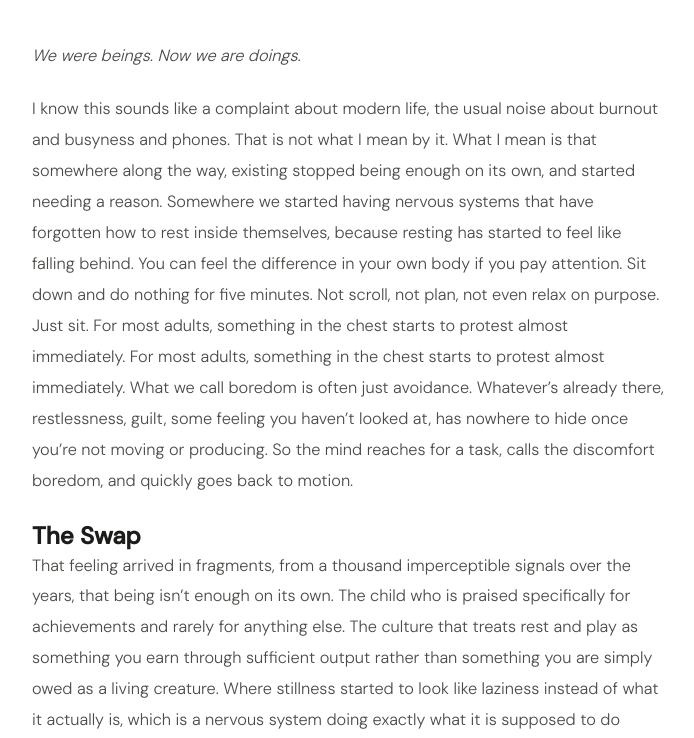
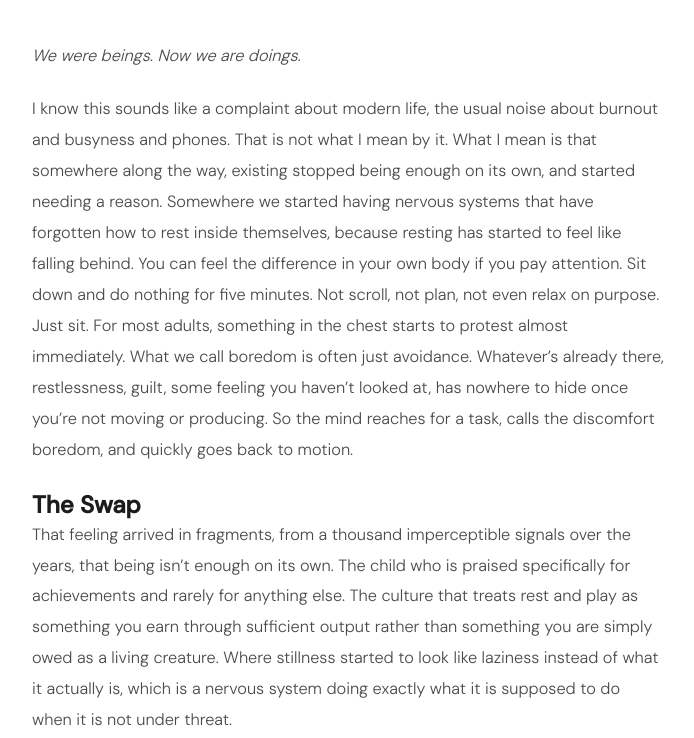
Before and after one commit to Blubell26/giuliapacciotti.com, a Jekyll site: the page built from _posts/2026-09-08-nobody-asks-how-you-are-being.md, in a window 1280 px wide and 900 px high, scrolled down 491 px, cut to the strip 162-900 px from the top of the window. Shown: the whole strip, without its empty margins (292-986 px from the left). Built offline with Jekyll 4.4.1, drawn with Linux system fonts in a browser that asks for light colours; comment, search, counter and statistics services are not loaded.

Commit message:
Update 2026-09-08-nobody-asks-how-you-are-being.md

```diff
--- a/_posts/2026-09-08-nobody-asks-how-you-are-being.md
+++ b/_posts/2026-09-08-nobody-asks-how-you-are-being.md
@@ -9,7 +9,7 @@
 
 *We were beings. Now we are doings.*
 
-I know this sounds like a complaint about modern life, the usual noise about burnout and busyness and phones. That is not what I mean by it. What I mean is that somewhere along the way, existing stopped being enough on its own, and started needing a reason. Somewhere we started having nervous systems that have forgotten how to rest inside themselves, because resting has started to feel like falling behind. You can feel the difference in your own body if you pay attention. Sit down and do nothing for five minutes. Not scroll, not plan, not even relax on purpose. Just sit. For most adults, something in the chest starts to protest almost immediately. For most adults, something in the chest starts to protest almost immediately. What we call boredom is often just avoidance. Whatever’s already there, restlessness, guilt, some feeling you haven’t looked at, has nowhere to hide once you’re not moving or producing. So the mind reaches for a task, calls the discomfort boredom, and quickly goes back to motion.
+I know this sounds like a complaint about modern life, the usual noise about burnout and busyness and phones. That is not what I mean by it. What I mean is that somewhere along the way, existing stopped being enough on its own, and started needing a reason. Somewhere we started having nervous systems that have forgotten how to rest inside themselves, because resting has started to feel like falling behind. You can feel the difference in your own body if you pay attention. Sit down and do nothing for five minutes. Not scroll, not plan, not even relax on purpose. Just sit. For most adults, something in the chest starts to protest almost immediately. What we call boredom is often just avoidance. Whatever’s already there, restlessness, guilt, some feeling you haven’t looked at, has nowhere to hide once you’re not moving or producing. So the mind reaches for a task, calls the discomfort boredom, and quickly goes back to motion.
 
 ## The Swap
 
```
